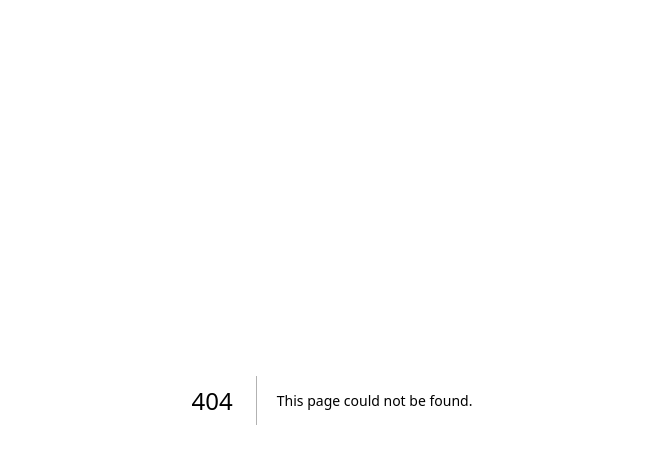
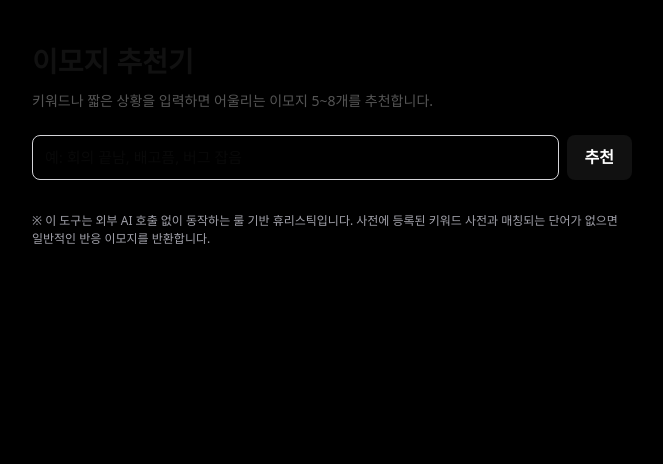
Before and after one commit to KIMTAEKJU/supercent-hub, a Next.js app: page /tools/req_1774c0aa-b16e-4f0e-91c6-815ca70629ed in a window 1280 px wide. Before the commit this address had no page. Shown: the top 464 px of the page, without its empty margins (308-971 px from the left). Built offline with nearby package versions, Linux system fonts and the light colour scheme.

Commit message:
feat: prototype req_1774c0aa-b16e-4f0e-91c6-815ca70629ed

```diff
--- /dev/null
+++ b/src/app/tools/req_1774c0aa-b16e-4f0e-91c6-815ca70629ed/page.tsx
@@ -0,0 +1,156 @@
+// Emoji Recommender — rule-based heuristic.
+// Input: a single keyword or short situation in Korean/English.
+// Output: 5–8 emojis ranked by overlap with a curated keyword→emoji dictionary.
+// No external APIs. Pure dictionary lookup + token scoring.
+
+import { redirect } from 'next/navigation'
+
+export const dynamic = 'force-dynamic'
+
+type Bucket = { keys: string[]; emojis: string[] }
+
+const BUCKETS: Bucket[] = [
+  { keys: ['회의', '미팅', '컨퍼런스', '메일', '업무', '일', 'work', 'meeting', 'office', '문서'], emojis: ['💼', '📊', '📝', '🤝', '📅', '🗂️'] },
+  { keys: ['끝남', '완료', '마침', '종료', '마감', 'done', 'finish', 'finished', '끝', 'complete'], emojis: ['🎉', '👏', '✨', '🙌', '💪', '🥳'] },
+  { keys: ['배고픔', '배고파', '먹다', '음식', '점심', '저녁', '밥', '식사', 'hungry', 'food', 'eat', 'lunch', 'dinner'], emojis: ['🍕', '🍔', '🍜', '😋', '🤤', '🍱', '🥟'] },
+  { keys: ['커피', '카페', 'coffee', '아메리카노', '라떼', '에스프레소'], emojis: ['☕', '🥐', '🍪', '😌', '✨'] },
+  { keys: ['행복', '기쁨', '좋아', '좋다', 'happy', 'joy', 'glad', '신남', '신난다'], emojis: ['😊', '😄', '🥰', '✨', '🌟', '😁'] },
+  { keys: ['슬픔', '울다', '눈물', '슬퍼', '우울', 'sad', 'cry', 'tear', '서럽'], emojis: ['😢', '😭', '💔', '😞', '🥺', '🌧️'] },
+  { keys: ['화남', '짜증', '분노', '빡침', 'angry', 'mad', 'rage', '열받'], emojis: ['😡', '😤', '💢', '🔥', '😠', '🤬'] },
+  { keys: ['사랑', '연애', '좋아함', 'love', '러브', '하트', 'heart'], emojis: ['💕', '💖', '❤️', '😍', '🥰', '💘'] },
+  { keys: ['피곤', '졸림', '잠', '잠옴', '잘래', 'tired', 'sleep', 'sleepy', '나른'], emojis: ['😴', '💤', '🛏️', '😪', '🥱', '🌙'] },
+  { keys: ['운동', '헬스', '근육', '러닝', '달리기', 'gym', 'workout', 'run', 'exercise'], emojis: ['💪', '🏃', '🏋️', '🔥', '⚡', '🥇'] },
+  { keys: ['감사', '고마움', '땡큐', 'thanks', 'thank you', 'thx', '고맙'], emojis: ['🙏', '💕', '✨', '🥰', '😊', '🤝'] },
+  { keys: ['축하', '생일', '파티', 'congrats', 'birthday', 'party', 'celebrate', '축하해'], emojis: ['🎉', '🎊', '👏', '✨', '🥳', '🎂'] },
+  { keys: ['동의', '맞음', '인정', 'ok', 'yes', 'agree', '굿', 'good', '오케이'], emojis: ['👍', '✅', '💯', '🙌', '👌', '🆗'] },
+  { keys: ['거절', '안돼', '싫어', 'no', 'nope', 'reject', '아니'], emojis: ['🙅', '❌', '😅', '👎', '🚫', '🙆'] },
+  { keys: ['놀람', '깜짝', '대박', 'wow', 'omg', 'surprise', 'amazing', '헐'], emojis: ['😮', '😱', '🤯', '😲', '‼️', '😳'] },
+  { keys: ['생각', '고민', '궁금', 'think', 'thinking', 'hmm', 'wonder'], emojis: ['🤔', '💭', '🧠', '📝', '❓', '👀'] },
+  { keys: ['응원', '화이팅', '파이팅', 'cheer', 'fighting', 'gogo', '힘내'], emojis: ['💪', '🔥', '✨', '🙌', '🫶', '📣'] },
+  { keys: ['비', '날씨', '소나기', 'rain', 'rainy', 'weather'], emojis: ['🌧️', '☔', '💧', '☁️', '⛈️', '🌂'] },
+  { keys: ['해', '햇빛', '맑음', '맑다', 'sun', 'sunny', 'shine'], emojis: ['☀️', '🌞', '✨', '🌅', '🔆', '😎'] },
+  { keys: ['눈', '겨울', 'snow', 'winter', '눈오다', '추움'], emojis: ['❄️', '⛄', '🌨️', '🧣', '☃️', '🥶'] },
+  { keys: ['코딩', '개발', '프로그래밍', 'code', 'coding', 'dev', 'programming'], emojis: ['💻', '⌨️', '👨‍💻', '✅', '🚀', '🧑‍💻'] },
+  { keys: ['버그', 'bug', '에러', 'error', '오류', '장애', 'issue'], emojis: ['🐛', '🔥', '😱', '🛠️', '🔧', '🚨'] },
+  { keys: ['배포', '릴리즈', '런칭', 'deploy', 'release', 'launch', 'ship'], emojis: ['🚀', '✅', '🎉', '⚡', '💯', '📦'] },
+  { keys: ['휴가', '여행', '바다', '휴식', 'vacation', 'travel', 'beach', 'holiday'], emojis: ['🏖️', '✈️', '🌴', '☀️', '😎', '🧳'] },
+  { keys: ['돈', '월급', '결제', '비싸', '부자', 'money', 'cash', 'rich', 'pay', 'salary'], emojis: ['💰', '💵', '💸', '🤑', '💎', '🏦'] },
+  { keys: ['웃음', '재밌', '웃겨', 'lol', 'lmao', 'haha', 'funny', '깔깔'], emojis: ['😂', '🤣', '😆', '😹', '😜', '🥲'] },
+  { keys: ['응급', '급함', '긴급', 'urgent', 'asap', 'help', '도와'], emojis: ['🚨', '⚠️', '🆘', '🔥', '⏰', '😵'] },
+  { keys: ['시작', '출발', 'start', 'begin', 'kickoff', '런'], emojis: ['🚀', '🏁', '🌱', '✨', '👀', '🎬'] },
+  { keys: ['책', '독서', '공부', 'book', 'read', 'study', 'learn'], emojis: ['📚', '📖', '✏️', '🤓', '🧠', '📝'] },
+  { keys: ['음악', '노래', '듣다', 'music', 'song', 'listen', '플레이리스트'], emojis: ['🎵', '🎶', '🎧', '🎤', '🎸', '💿'] },
+]
+
+const FALLBACK = ['🤔', '👀', '✨', '👍', '😊', '💬']
+
+function recommend(input: string): string[] {
+  const norm = input.trim().toLowerCase()
+  if (!norm) return []
+  const tokens = norm.split(/[\s,./!?·]+/).filter(Boolean)
+
+  const score = new Map<string, number>()
+  const order: string[] = []
+  const add = (e: string, w: number) => {
+    if (!score.has(e)) order.push(e)
+    score.set(e, (score.get(e) ?? 0) + w)
+  }
+
+  for (const b of BUCKETS) {
+    let hit = 0
+    for (const k of b.keys) {
+      const kl = k.toLowerCase()
+      if (norm.includes(kl)) hit += 2
+      for (const t of tokens) if (t === kl) hit += 3
+      else if (t && (t.includes(kl) || kl.includes(t))) hit += 1
+    }
+    if (hit > 0) {
+      b.emojis.forEach((e, i) => add(e, hit * 4 - i))
+    }
+  }
+
+  if (score.size === 0) return FALLBACK
+  const ranked = order.sort((a, b) => (score.get(b) ?? 0) - (score.get(a) ?? 0))
+  const count = Math.min(8, Math.max(5, ranked.length))
+  return ranked.slice(0, count)
+}
+
+async function suggest(formData: FormData) {
+  'use server'
+  const q = String(formData.get('q') ?? '').slice(0, 80)
+  redirect(`?q=${encodeURIComponent(q)}`)
+}
+
+export default async function EmojiRecommenderPage({
+  searchParams,
+}: {
+  searchParams: Promise<{ q?: string }>
+}) {
+  const { q = '' } = await searchParams
+  const query = q.trim()
+  const results = query ? recommend(query) : []
+
+  return (
+    <main style={{ maxWidth: 640, margin: '0 auto', padding: '40px 20px', fontFamily: 'system-ui, sans-serif', color: '#111' }}>
+      <h1 style={{ fontSize: 28, fontWeight: 700, marginBottom: 8 }}>이모지 추천기</h1>
+      <p style={{ color: '#555', marginBottom: 24, fontSize: 14 }}>
+        키워드나 짧은 상황을 입력하면 어울리는 이모지 5~8개를 추천합니다.
+      </p>
+
+      <form action={suggest} style={{ display: 'flex', gap: 8, marginBottom: 24 }}>
+        <input
+          name="q"
+          defaultValue={query}
+          placeholder="예: 회의 끝남, 배고픔, 버그 잡음"
+          maxLength={80}
+          required
+          style={{
+            flex: 1,
+            padding: '10px 12px',
+            border: '1px solid #d4d4d8',
+            borderRadius: 8,
+            fontSize: 15,
+          }}
+        />
+        <button
+          type="submit"
+          style={{
+            padding: '10px 18px',
+            background: '#111',
+            color: 'white',
+            border: 'none',
+            borderRadius: 8,
+            fontWeight: 600,
+            cursor: 'pointer',
+          }}
+        >
+          추천
+        </button>
+      </form>
+
+      {query && (
+        <section
+          style={{
+            border: '1px solid #e4e4e7',
+            background: '#fafafa',
+            borderRadius: 12,
+            padding: 20,
+            marginBottom: 16,
+          }}
+        >
+          <div style={{ fontSize: 12, color: '#71717a', marginBottom: 10, letterSpacing: 0.4 }}>
+            입력: <span style={{ color: '#111', fontWeight: 600 }}>{query}</span>
+          </div>
+          <div style={{ fontSize: 38, letterSpacing: 8, lineHeight: 1.4 }}>{results.join(' ')}</div>
+          <div style={{ fontSize: 12, color: '#71717a', marginTop: 12 }}>
+            클릭/탭으로 복사하려면 위 이모지를 길게 누르거나 드래그하여 복사하세요.
+          </div>
+        </section>
+      )}
+
+      <p style={{ fontSize: 12, color: '#a1a1aa', marginTop: 32 }}>
+        ※ 이 도구는 외부 AI 호출 없이 동작하는 룰 기반 휴리스틱입니다. 사전에 등록된 키워드 사전과 매칭되는 단어가 없으면 일반적인 반응 이모지를 반환합니다.
+      </p>
+    </main>
+  )
+}
```
